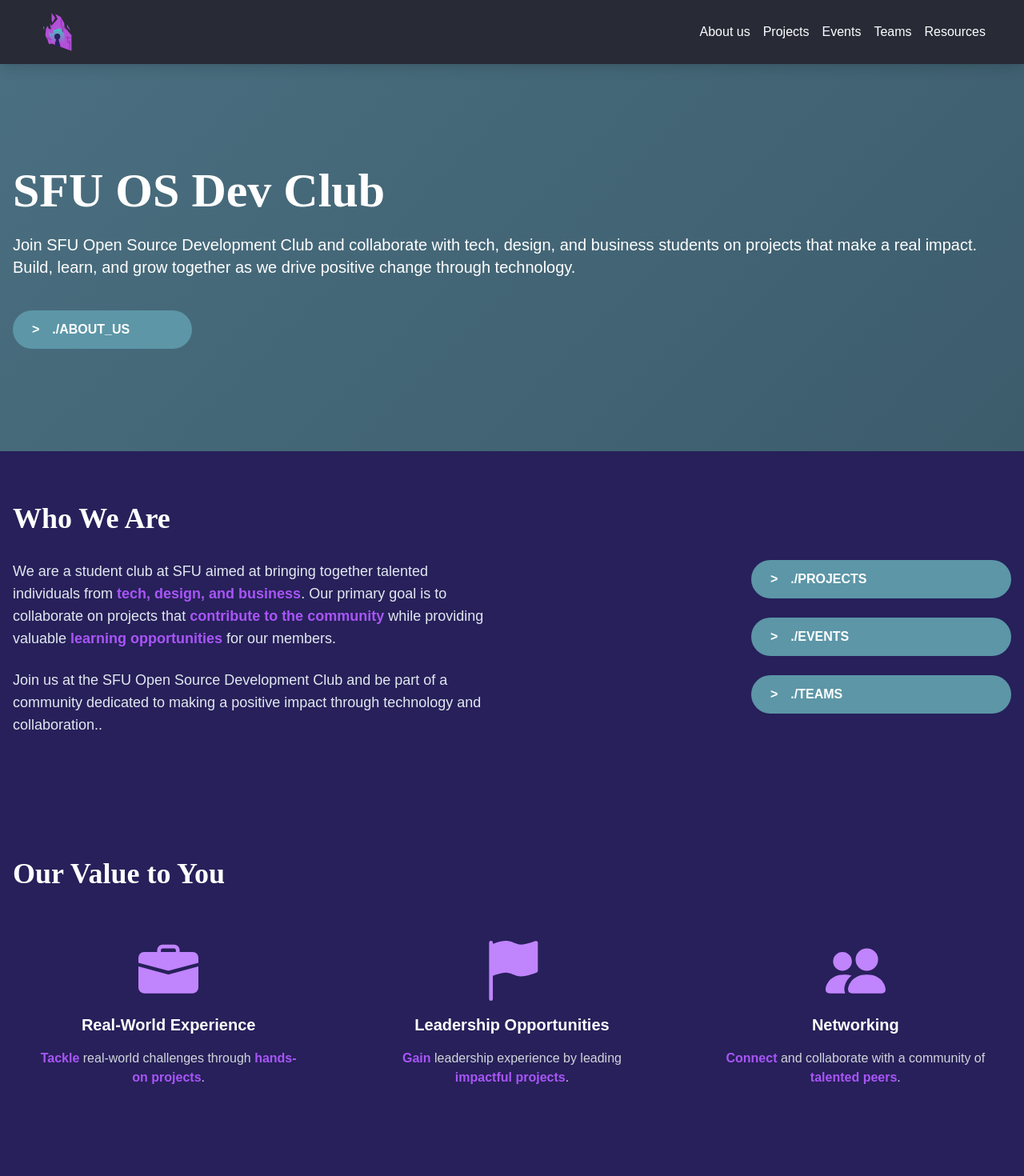
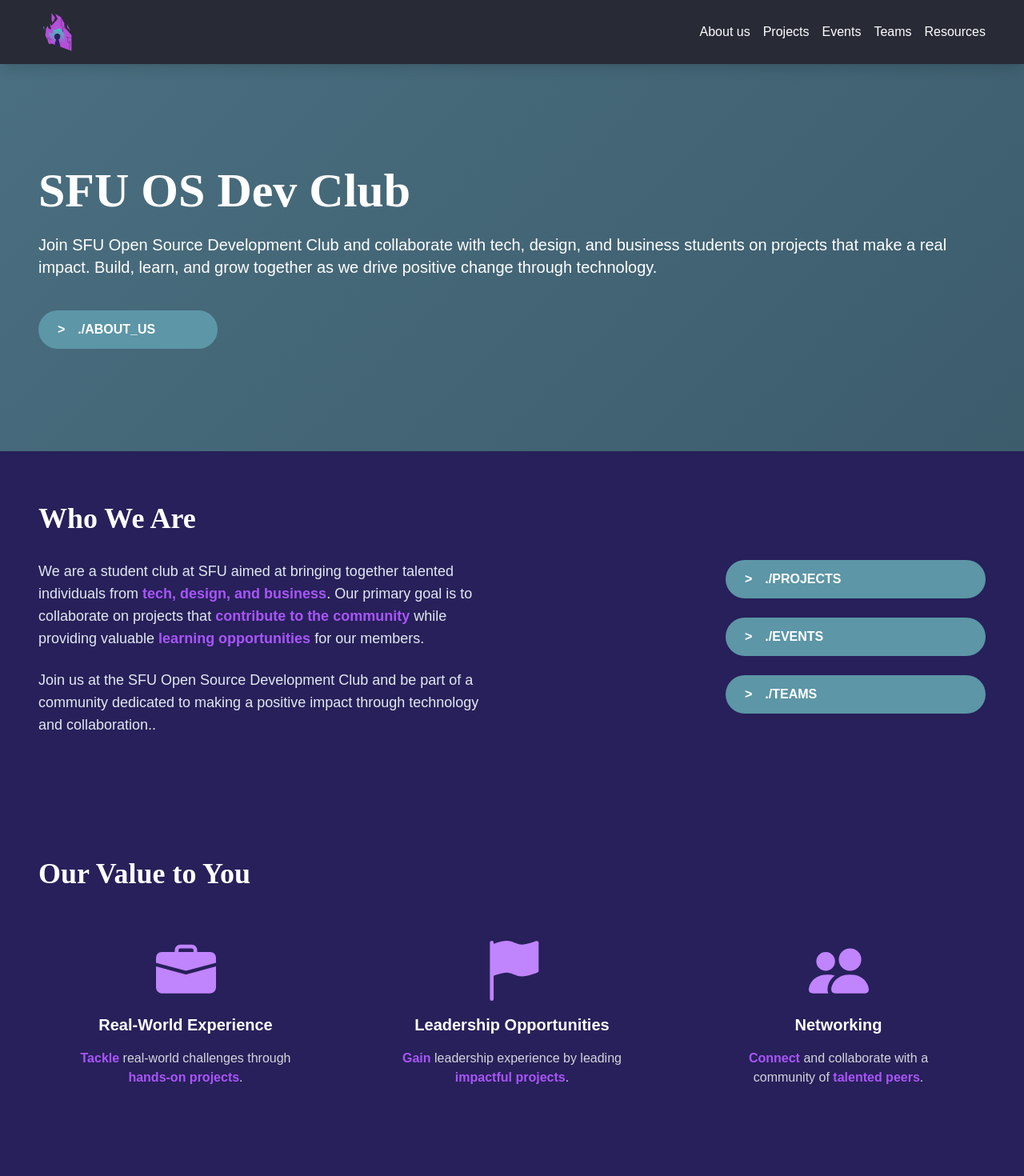
Before and after one commit to sfuosdev/Website, a React (Vite) app: page / in a window 1280 px wide. Shown: the top 1470 px of the page at 80% size. Built offline with nearby package versions, Linux system fonts and the light colour scheme.

Commit message:
Add more padding on home and projects to make it consistent

```diff
--- a/src/components/Home.tsx
+++ b/src/components/Home.tsx
@@ -6,7 +6,7 @@
 
       {/* Hero Section */}
       <section className="bg-gradient-2 py-32 flex flex-col justify-center items-start">
-        <div className="container mx-auto px-4">
+        <div className="container mx-auto px-6 sm:px-12">
           <h1 className="text-6xl font-bold font-club mb-6 text-white">SFU OS Dev Club</h1>
           <p className="text-xl mb-10 text-white">Join SFU Open Source Development Club and collaborate with tech, design, and business students on projects that make a real impact. Build, learn, and grow together as we drive positive change through technology.</p>
           <a
@@ -19,7 +19,7 @@
       </section>
 
       {/* Who Are We Section */}
-      <section id="about" className="container mx-auto flex flex-col w-full py-16 px-4">
+      <section id="about" className="container mx-auto flex flex-col w-full py-16 px-6 sm:px-12">
         <h2 className="section-title text-left font-club">Who We Are</h2>
 
         {/* Content Wrapper */}
@@ -51,7 +51,7 @@
       </section>
 
       {/* Our Value to You Section*/}
-      <section className="container mx-auto px-4 py-16">
+      <section className="container mx-auto py-16 px-6 sm:px-12">
 
         <h2 className="section-title text-center font-club md:text-left">Our Value to You</h2>
 
--- a/src/components/Projects.tsx
+++ b/src/components/Projects.tsx
@@ -90,7 +90,7 @@
       </section>
 
       {/* Projects and Beyond Section */}
-      <section id="about" className="container mx-auto flex flex-col w-full py-16 px-4">
+      <section id="about" className="container mx-auto flex flex-col w-full py-16 px-6 sm:px-12">
         <h2 className="section-title text-left font-club">Empowering Developers and Beyond</h2>
 
         {/* Content Wrapper */}
@@ -115,7 +115,7 @@
       </section>
 
       {/* Our Projects Section */}
-      <section id="projects-section" className="container mx-auto px-4 py-12">
+      <section id="projects-section" className="container mx-auto py-12 px-6 sm:px-12">
         <h2 className="section-title text-left font-club">Our Projects</h2>
         <div className="flex space-x-4 mb-8">
           <span className={`px-4 py-2 btn text-center text-white transition duration-300 cursor-pointer ${activeTab === 'ONGOING' ? 'bg-[#D55FFF]' : 'bg-[#636C9E]'}`} onClick={() => setActiveTab('ONGOING')}>ONGOING</span>
```
